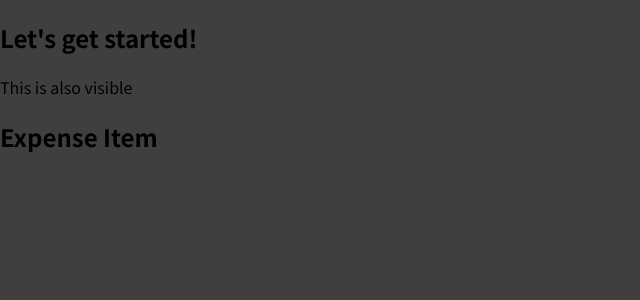
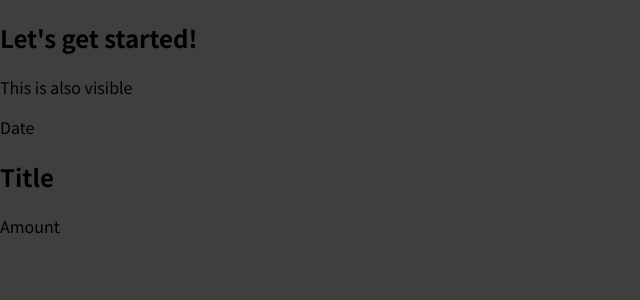
Before and after one commit to shree-yadam/react-complete-guide, a React (Create React App) app: page / in a window 1280 px wide. Shown: the top 300 px of the page, without its empty margins (0-640 px from the left). Built offline with nearby package versions, Linux system fonts and the light colour scheme.

Commit message:
Add details to Expense Item

```diff
--- a/src/components/ExpenseItem.js
+++ b/src/components/ExpenseItem.js
@@ -1,7 +1,13 @@
 function ExpenseItem() {
-    return (
-        <h2>Expense Item</h2>
-    );
+  return (
+    <>
+      <div>Date</div>
+      <div>
+        <h2>Title</h2>
+        <div>Amount</div>
+      </div>
+    </>
+  );
 }
 
 export default ExpenseItem;
```
